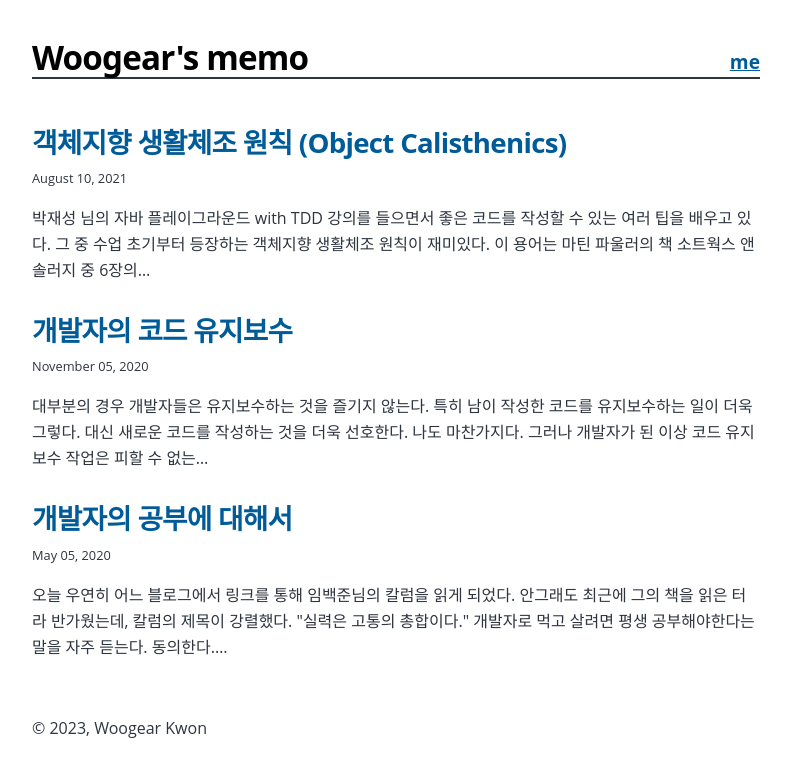
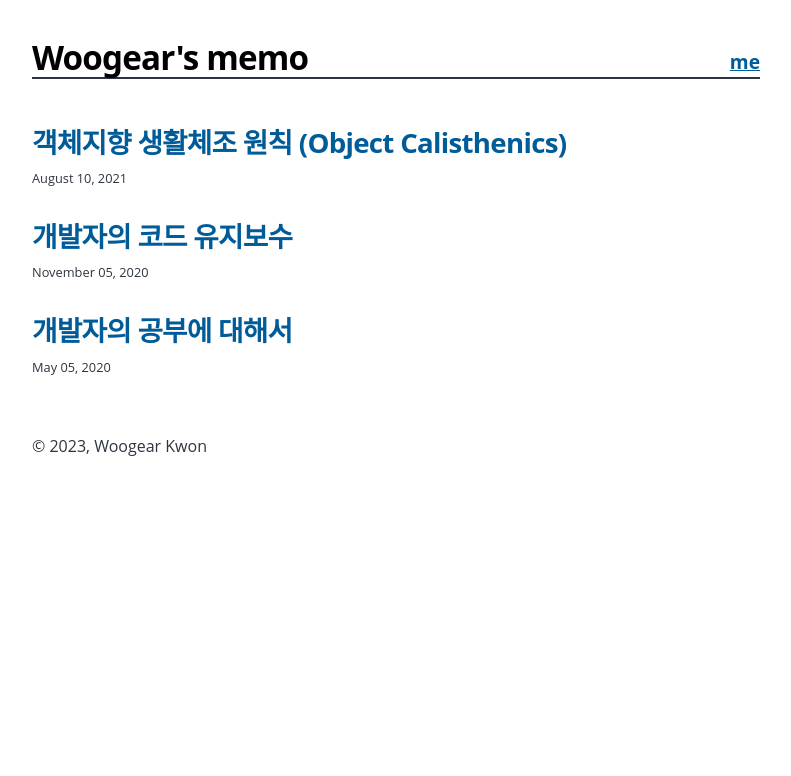
Before and after one commit to WoogearKwon/woogearkwon.github.io, a Gatsby site: page / in a window 1280 px wide. Shown: the whole page, without its empty margins (244-1035 px from the left). Built offline with nearby package versions, Linux system fonts and the light colour scheme; Gatsby itself is replaced by a stand-in of ours.

Commit message:
글 목록의 요약 제거

```diff
--- a/src/pages/index.js
+++ b/src/pages/index.js
@@ -43,14 +43,6 @@ const BlogIndex = ({ data, location }) => {
                   </h2>
                   <small>{post.frontmatter.date}</small>
                 </header>
-                <section>
-                  <p
-                    dangerouslySetInnerHTML={{
-                      __html: post.frontmatter.description || post.excerpt,
-                    }}
-                    itemProp="description"
-                  />
-                </section>
               </article>
             </li>
           )
```
